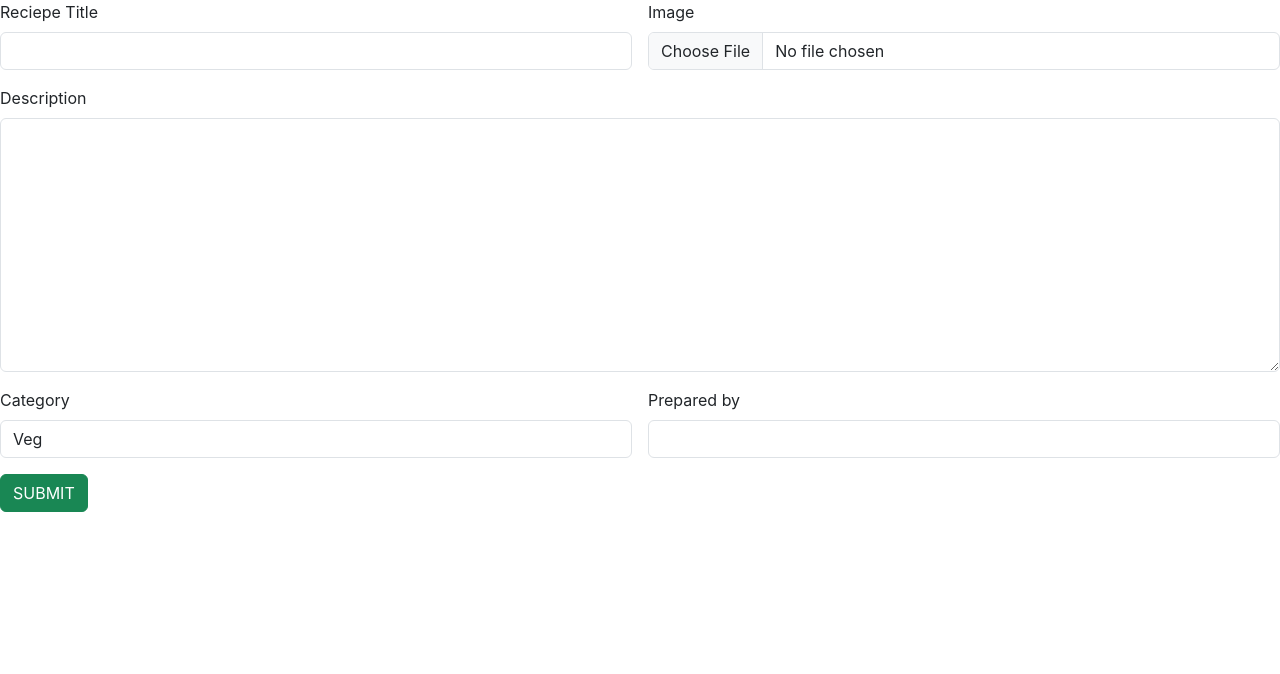
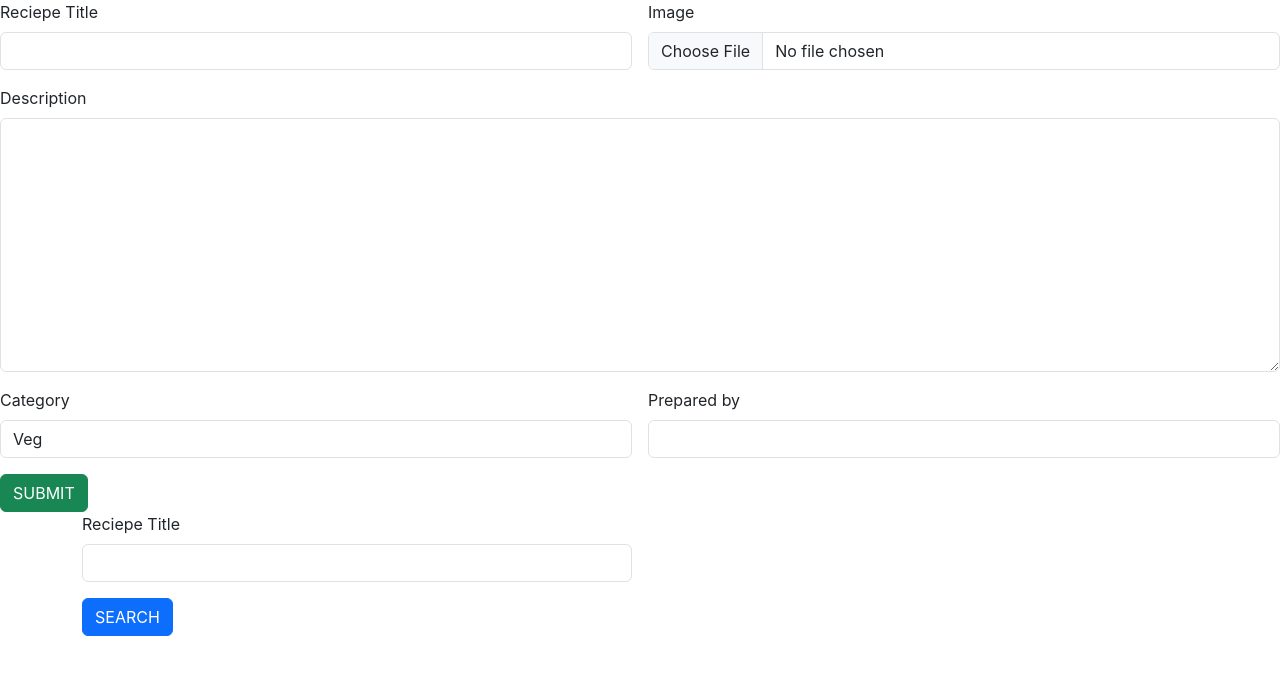
Before and after one commit to ANNARAJU-GIT/RECIEPE-APP, a React (Create React App) app: page / in a window 1280 px wide. Shown: the top 674 px of the page. Built offline with nearby package versions, Linux system fonts and the light colour scheme.

Commit message:
search copleted

```diff
--- a/src/App.js
+++ b/src/App.js
@@ -1,11 +1,13 @@
 import logo from './logo.svg';
 import './App.css';
 import AddReciepe from './components/AddReciepe';
+import SearchReciepe from './components/SearchReciepe';
 
 function App() {
   return (
     <div>
       <AddReciepe/>
+      <SearchReciepe/>
     </div>
   );
 }
--- /dev/null
+++ b/src/components/SearchReciepe.jsx
@@ -0,0 +1,25 @@
+import React from 'react'
+
+const SearchReciepe = () => {
+  return (
+    <div>
+        <div className="container">
+            <div className="row">
+                <div className="col col-12 col-sm-12 col-md-12 col-lg-2 col-xl-12 col-xxl-12">
+                    <div className="row g-3">
+                        <div className="col col-12 col-sm-6 col-md-6 col-lg-6 col-xl-6 col-xxl-6">
+                            <label htmlFor="" className="form-label">Reciepe Title</label>
+                            <input type="text" className="form-control" />
+                        </div>
+                        <div className="col col-12 col-sm-12 col-md-12 col-lg-12 col-xl-12 col-xxl-12">
+                            <button className="btn btn-primary">SEARCH</button>
+                        </div>
+                    </div>
+                </div>
+            </div>
+        </div>
+    </div>
+  )
+}
+
+export default SearchReciepe
```
